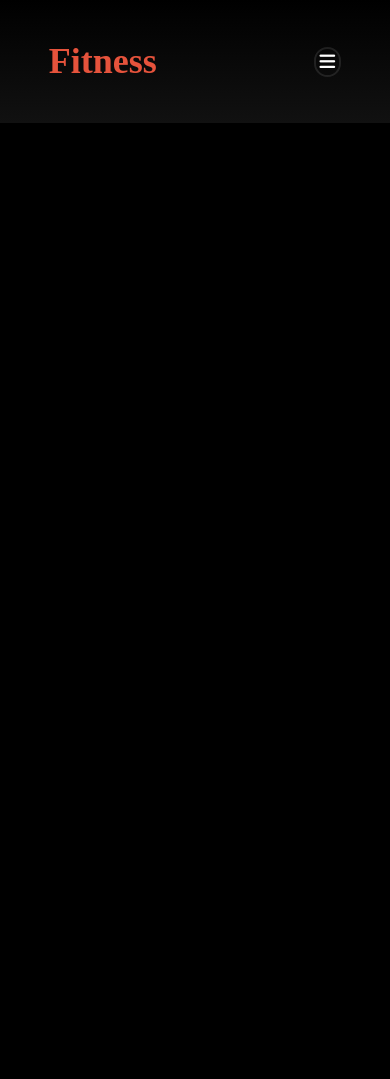
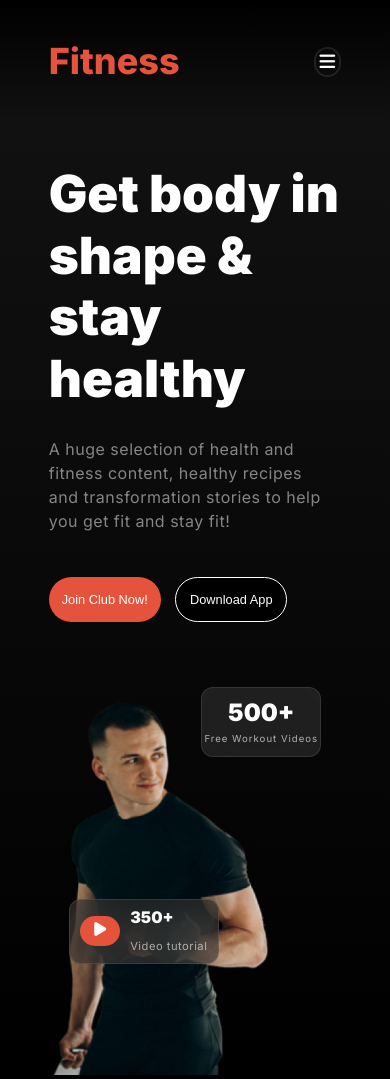
Before and after one commit to Rohithossain12/second-assignment, a plain HTML site: page index.html in a window 390 px wide. Before the commit the page ends 844 px from the top, so only its background shows below. Drawn offline with Linux system fonts and the light colour scheme.

Commit message:
complete banner section

```diff
--- a/index.html
+++ b/index.html
@@ -10,11 +10,11 @@
       crossorigin="anonymous"
     ></script>
   </head>
-  <body class=".inter-fonts bg-color">
+  <body class="inter-fonts bg-color">
     <header class="header-section">
       <!-- Navbar related styles -->
       <nav class="nav-bar">
-        <h3 class="brand">Fitness</h3>
+        <h3>Fitness</h3>
         <div class="nav-option">
           <p>
             <span
@@ -34,7 +34,43 @@
       </nav>
       <!-- Ends Navbar Related styles -->
     </header>
-    <main></main>
+
+    <main>
+      <!-- Banner Section styles -->
+      <section class="banner-container">
+        <div class="banner-section">
+          <div class="banner-text-content">
+            <h3>Get body in shape & stay healthy</h3>
+            <p>
+              A huge selection of health and fitness content, healthy recipes<br />
+              and transformation stories to help you get fit and stay fit!
+            </p>
+            <div>
+              <button class="btn-1">Join Club Now!</button>
+              <button class="btn-2">Download App</button>
+            </div>
+          </div>
+
+          <div class="banner-img-content">
+            <img src="images/Images 2.png" alt="" />
+            <div class="card-1">
+              <div>
+                <i class="fa-solid fa-play"></i>
+              </div>
+              <div>
+                <h5>350+</h5>
+                <p>Video tutorial</p>
+              </div>
+            </div>
+            <div class="card-2">
+              <h5>500+</h5>
+              <p>Free Workout Videos</p>
+            </div>
+          </div>
+        </div>
+      </section>
+      <!-- Ends Banner Section Styles -->
+    </main>
     <footer></footer>
   </body>
 </html>
--- a/style.css
+++ b/style.css
@@ -69,6 +69,150 @@
 
 /* ends Navbar Related styles */
 
+/* Banner Section Styles */
+.banner-container {
+  background: linear-gradient(
+    180deg,
+    rgb(17, 17, 17),
+    rgba(119, 119, 119, 0) 100%
+  );
+}
+
+.banner-section {
+  width: 75%;
+  height: 40.27%;
+  margin: 0 auto;
+  display: flex;
+}
+
+.banner-text-content {
+  padding-top: 40px;
+}
+.banner-text-content h3 {
+  color: rgb(255, 255, 255);
+  font-size: 4.87rem;
+  font-weight: 900;
+  line-height: 120%;
+  letter-spacing: 0%;
+  text-align: left;
+}
+
+.banner-text-content p {
+  color: rgba(255, 255, 255, 0.5);
+  font-size: 1rem;
+  font-weight: 400;
+  line-height: 24px;
+  letter-spacing: 0.5px;
+  margin-top: 28px;
+}
+
+.btn-1 {
+  position: static;
+  width: 220px;
+  height: 50px;
+  border-radius: 42px;
+  border: none;
+  margin-top: 44px;
+  padding: 16px 40px 16px 40px;
+  color: rgb(255, 255, 255);
+  font-size: 1rem;
+  font-weight: 600;
+  background: rgb(230, 83, 60);
+}
+
+.btn-2 {
+  position: static;
+  width: 220px;
+  height: 50px;
+  padding: 16px 40px 16px 40px;
+  border-radius: 42px;
+  box-sizing: border-box;
+  border: 1px solid rgb(255, 255, 255);
+  background: rgb(0, 0, 0);
+  color: rgb(255, 255, 255);
+  font-size: 1rem;
+  font-weight: 600;
+  margin-left: 10px;
+}
+
+.card-1 {
+  position: absolute;
+  width: 170px;
+  height: 80px;
+  gap: 10px;
+  display: flex;
+  box-sizing: border-box;
+  justify-content: center;
+  align-items: center;
+  border: 1px solid rgba(255, 255, 255, 0.1);
+  border-radius: 12px;
+  backdrop-filter: blur(20px);
+  background: rgba(48, 48, 48, 0.54);
+  margin-top: -180px;
+  margin-left: -40px;
+}
+
+.card-1 i {
+  width: 30px;
+  height: 20px;
+  padding: 5px;
+  border-radius: 50px;
+  justify-content: center;
+  align-items: center;
+  text-align: center;
+  background: rgb(230, 83, 60);
+  color: white;
+}
+.card-1 h5 {
+  font-size: 1.5rem;
+  font-weight: 900;
+  color: rgb(250, 250, 249);
+  margin-bottom: 5px;
+  line-height: 24px;
+}
+.card-1 p {
+  font-size: 1rem;
+  color: rgba(239, 237, 232, 0.65);
+  font-weight: 400;
+  line-height: 24px;
+  letter-spacing: 0.5px;
+}
+
+.card-2 {
+  position: absolute;
+  width: 170px;
+  height: 80px;
+  justify-content: center;
+  align-items: center;
+  text-align: center;
+  box-sizing: border-box;
+  border: 1px solid rgba(255, 255, 255, 0.1);
+  border-radius: 12px;
+  backdrop-filter: blur(20px);
+  background: rgba(255, 255, 255, 0.1);
+  margin-top: -455px;
+  margin-left: 220px;
+}
+
+.card-2 h5 {
+  font-size: 2rem;
+  font-weight: 900;
+  line-height: 40px;
+  margin-top: 5px;
+  color: rgb(255, 255, 255);
+}
+
+.card-2 p {
+  font-size: 13px;
+  font-weight: 400;
+  line-height: 20px;
+  letter-spacing: 1px;
+  color: rgba(255, 255, 255, 0.65);
+  margin-top: 5px;
+}
+
+/* Ends banner Section */
+
 /* Responsive For Small Device */
 
 @media screen and (min-width: 320px) and (max-width: 576px) {
@@ -78,4 +222,61 @@
   .nav-option p {
     display: none;
   }
+
+  .banner-section {
+    display: flex;
+    flex-direction: column;
+  }
+
+  .banner-text-content h3 {
+    font-size: 3.2rem;
+  }
+  .banner-text-content .btn-1 {
+    width: 112px;
+    height: 45px;
+    font-size: 0.8rem;
+    font-weight: 500;
+    padding: 5px 10px 5px 10px;
+  }
+  .banner-text-content .btn-2 {
+    width: 112px;
+    height: 45px;
+    font-size: 0.8rem;
+    font-weight: 500;
+    padding: 5px 10px 5px 10px;
+  }
+  .banner-img-content {
+    position: relative;
+  }
+  .banner-img-content img {
+    width: 80%;
+    margin-top: 64px;
+  }
+  .card-1 {
+    width: 150px;
+    height: 65px;
+    position: absolute;
+    margin-left: 20px;
+    display: flex;
+  }
+  .card-1 h5 {
+    font-size: 1rem;
+  }
+  .card-1 p {
+    font-size: 0.7rem;
+  }
+  .card-2 {
+    width: 120px;
+    height: 70px;
+    position: absolute;
+    top: 520px;
+    right: 20px;
+  }
+  .card-2 h5 {
+    font-size: 1.5rem;
+  }
+  .card-2 p {
+    font-size: 0.6rem;
+    margin-top: -4px;
+  }
 }
```
